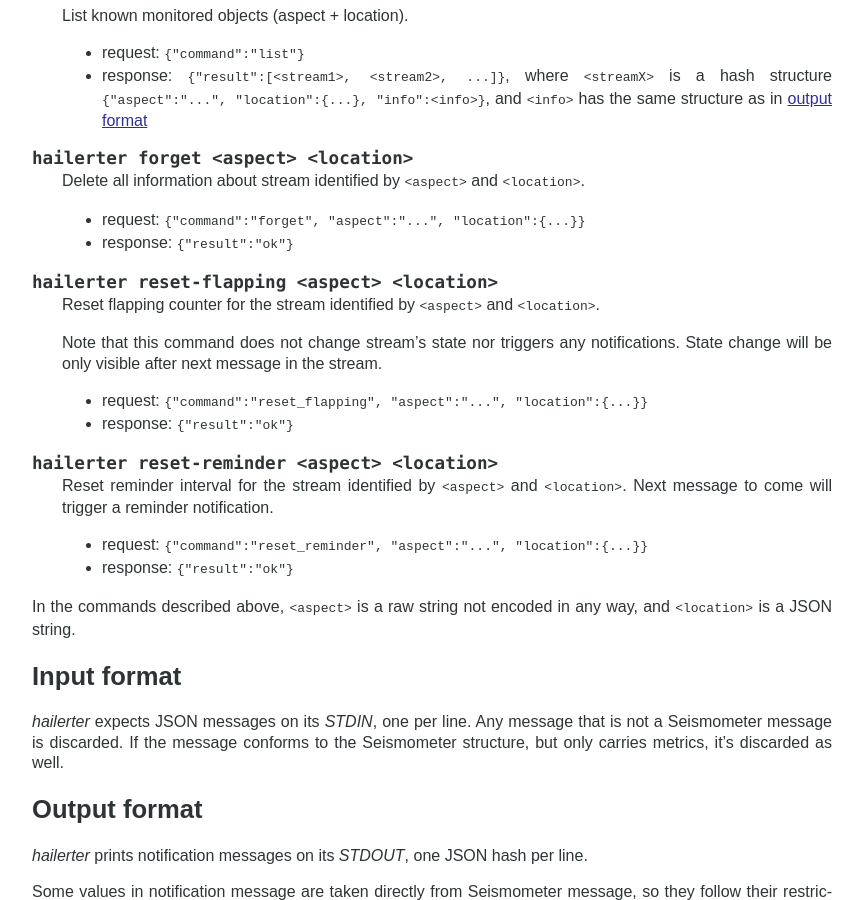
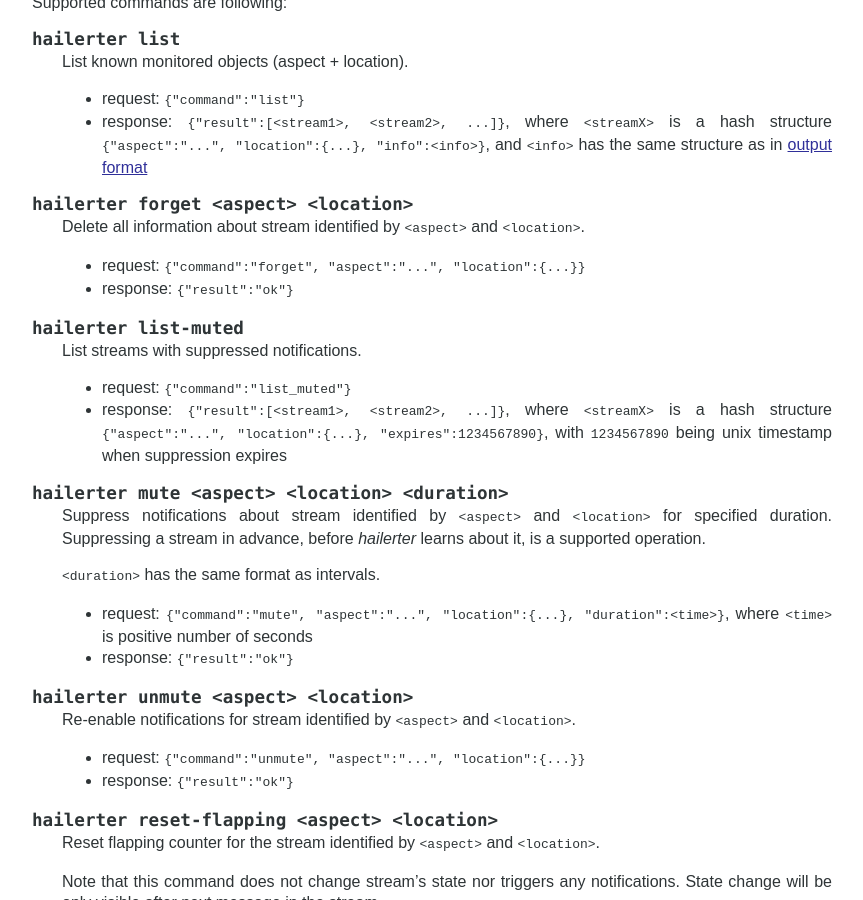
Before and after one commit to dozzie/seismometer-toolbox, a Sphinx documentation site: the page built from doc/manpages/hailerter.rst, in a window 1280 px wide and 900 px high, scrolled down 1702 px. Shown: the whole window, without its empty margins (218-1081 px from the left). Built offline with Sphinx 7.4.7, drawn with Linux system fonts in a browser that asks for light colours; some of the changed text lies outside the part shown.

Commit message:
Added muting notifications to hailerter.

```diff
--- a/doc/manpages/hailerter.rst
+++ b/doc/manpages/hailerter.rst
@@ -10,6 +10,9 @@ Synopsis
    hailerter [--socket=<path>] [options]
    hailerter --socket=<path> list
    hailerter --socket=<path> forget <aspect> <location>
+   hailerter --socket=<path> list-muted
+   hailerter --socket=<path> mute <aspect> <location> <duration>
+   hailerter --socket=<path> unmute <aspect> <location>
    hailerter --socket=<path> reset-flapping <aspect> <location>
    hailerter --socket=<path> reset-reminder <aspect> <location>
 
@@ -125,6 +128,38 @@ Supported commands are following:
 
    * response: ``{"result":"ok"}``
 
+.. describe:: hailerter list-muted
+
+   List streams with suppressed notifications.
+
+   * request: ``{"command":"list_muted"}``
+   * response: ``{"result":[<stream1>, <stream2>, ...]}``, where
+     ``<streamX>`` is a hash structure ``{"aspect":"...",
+     "location":{...}, "expires":1234567890}``, with ``1234567890`` being unix
+     timestamp when suppression expires
+
+.. describe:: hailerter mute <aspect> <location> <duration>
+
+   Suppress notifications about stream identified by ``<aspect>`` and
+   ``<location>`` for specified duration. Suppressing a stream in advance,
+   before *hailerter* learns about it, is a supported operation.
+
+   ``<duration>`` has the same format as intervals.
+
+   * request: ``{"command":"mute", "aspect":"...", "location":{...},
+     "duration":<time>}``, where ``<time>`` is positive number of seconds
+
+   * response: ``{"result":"ok"}``
+
+.. describe:: hailerter unmute <aspect> <location>
+
+   Re-enable notifications for stream identified by ``<aspect>`` and
+   ``<location>``.
+
+   * request: ``{"command":"unmute", "aspect":"...", "location":{...}}``
+
+   * response: ``{"result":"ok"}``
+
 .. describe:: hailerter reset-flapping <aspect> <location>
 
    Reset flapping counter for the stream identified by ``<aspect>`` and
```
Also changed, not shown: 1 other file.
